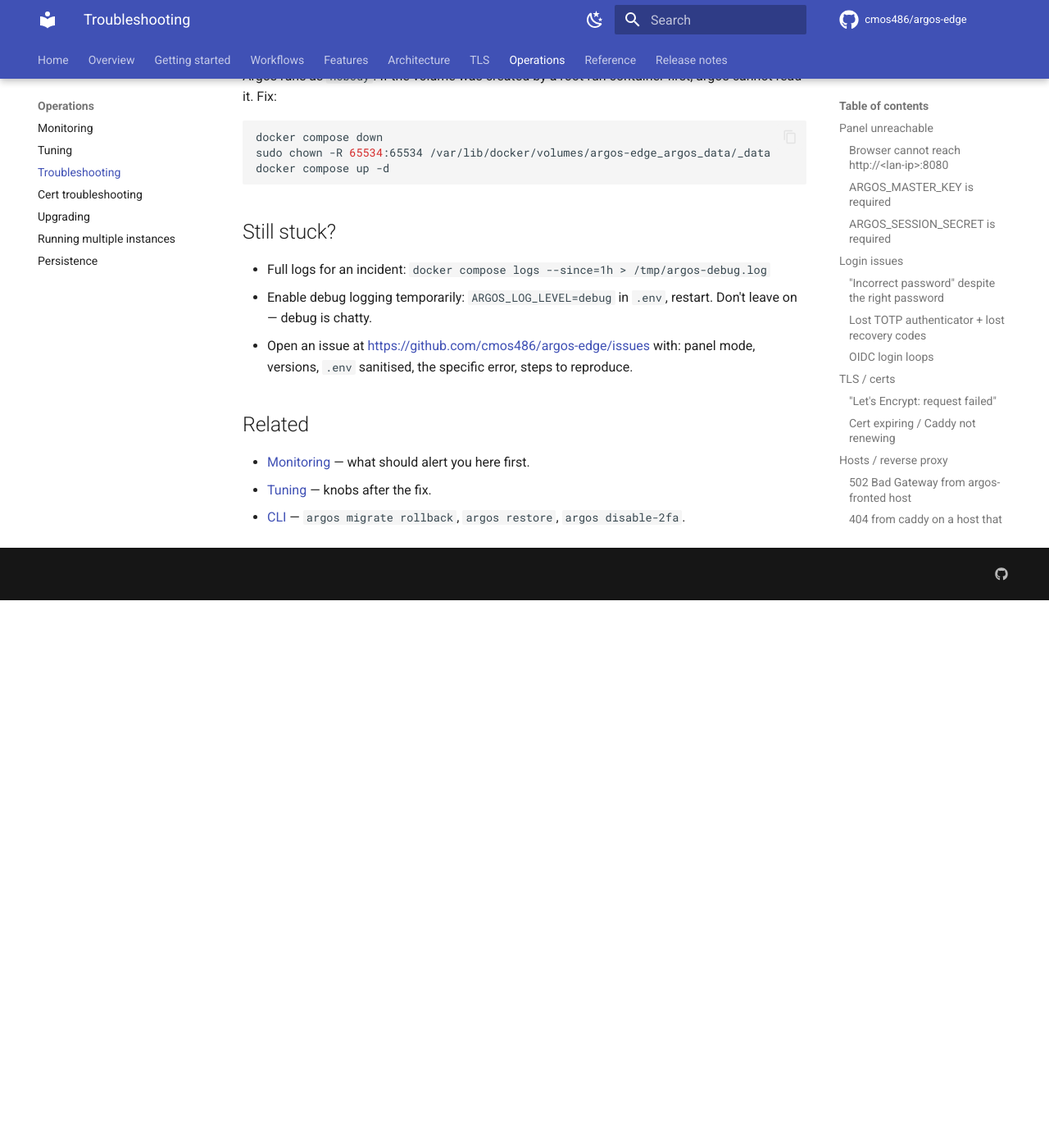
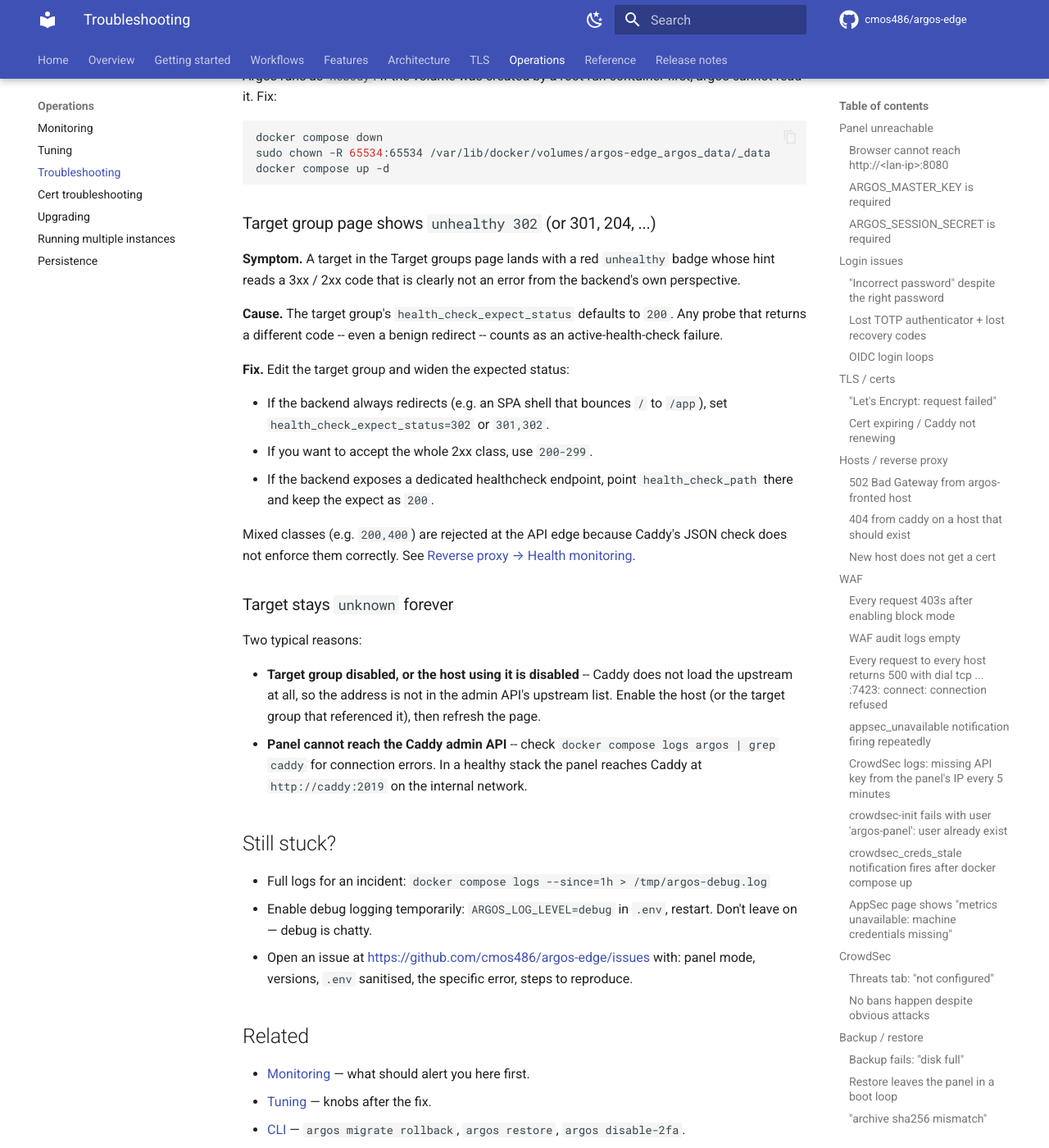
Before and after one commit to cmos486/argos-edge, an MkDocs documentation site: the page built from docs/operations/troubleshooting.md, in a window 1280 px wide and 1400 px high, scrolled down 8658 px. Shown: the whole window at 82% size. Built offline with MkDocs 1.6.1 and Material for MkDocs 9.7.7, drawn with Linux system fonts in a browser that asks for light colours; comment, search, counter and statistics services are not loaded; before the commit the page ends 9390 px from its top, so only the background shows below that.

Commit message:
docs: target groups health monitoring

````diff
--- a/docs/features/reverse-proxy.md
+++ b/docs/features/reverse-proxy.md
@@ -216,6 +216,43 @@
 `weight=1` is a 3:1 split, `weight=5` vs `weight=5` is 50/50
 regardless of how many other targets exist.
 
+### Health monitoring
+
+Starting in v1.3.7 the Target group page shows a **Health** column
+alongside each target. The badge collapses three signals from Caddy
+into one verdict:
+
+| Badge | Meaning |
+|---|---|
+| `healthy` (green) | Target is in Caddy's upstream pool and no failed active health probe was logged in the last 90 s. Caddy only emits a log line when a probe fails, so the absence of one within the window means probes are either passing or no active check is configured -- in both cases nothing has recently broken. |
+| `unhealthy` (red) | Caddy's active health checker logged a failure for this target in the last 90 s. The badge hint shows either the HTTP status code that was rejected or a truncated network-error string. |
+| `unknown` (grey) | No data. Either the target was just added and Caddy has not probed it yet, or the target group is disabled, or the panel cannot reach Caddy's admin API. |
+
+Hovering the badge reveals the full tooltip: last-checked timestamp,
+exact error text, and lifetime request / fail counters from Caddy.
+
+The panel polls `GET /api/targets/health` every 30 s while the page
+is open; the backend caches the result for 30 s, so the UI cost is
+roughly one Caddy admin API call plus one indexed SQL query per
+half-minute regardless of how many operators have the page open.
+
+Common causes of a red badge:
+
+- **Expected status mismatch** — the most common surprise. The
+  default `health_check_expect_status` is `200`; backends that
+  redirect (301/302) or respond 204 will land unhealthy until the
+  field is widened. See [Expect-status](#expect-status) above.
+- **Wrong port** — the badge shows `conn refused`; the hint clamps
+  to 32 chars, hover for the full string.
+- **Backend down** — `i/o timeout` in the hint.
+- **TLS verification failing** — the hint will show a TLS error; if
+  the backend has a self-signed cert on purpose, set
+  `verify_tls=false` on the target group.
+
+If the badge stays `unknown` indefinitely with
+`health_check_enabled=true`, Caddy probably hasn't loaded the
+upstream yet — check the reconciler and Caddy logs.
+
 ## Rules
 
 Each host has an optional ordered list of **rules** that evaluate in
--- a/docs/operations/troubleshooting.md
+++ b/docs/operations/troubleshooting.md
@@ -407,6 +407,42 @@
 docker compose up -d
 ```
 
+### Target group page shows `unhealthy 302` (or 301, 204, ...)
+
+**Symptom.** A target in the Target groups page lands with a red
+`unhealthy` badge whose hint reads a 3xx / 2xx code that is clearly
+not an error from the backend's own perspective.
+
+**Cause.** The target group's `health_check_expect_status` defaults
+to `200`. Any probe that returns a different code -- even a benign
+redirect -- counts as an active-health-check failure.
+
+**Fix.** Edit the target group and widen the expected status:
+
+- If the backend always redirects (e.g. an SPA shell that bounces
+  `/` to `/app`), set `health_check_expect_status=302` or
+  `301,302`.
+- If you want to accept the whole 2xx class, use `200-299`.
+- If the backend exposes a dedicated healthcheck endpoint, point
+  `health_check_path` there and keep the expect as `200`.
+
+Mixed classes (e.g. `200,400`) are rejected at the API edge because
+Caddy's JSON check does not enforce them correctly. See
+[Reverse proxy → Health monitoring](../features/reverse-proxy.md#health-monitoring).
+
+### Target stays `unknown` forever
+
+Two typical reasons:
+
+- **Target group disabled, or the host using it is disabled** --
+  Caddy does not load the upstream at all, so the address is not
+  in the admin API's upstream list. Enable the host (or the target
+  group that referenced it), then refresh the page.
+- **Panel cannot reach the Caddy admin API** -- check
+  `docker compose logs argos | grep caddy` for connection errors.
+  In a healthy stack the panel reaches Caddy at
+  `http://caddy:2019` on the internal network.
+
 ## Still stuck?
 
 - Full logs for an incident:
````
